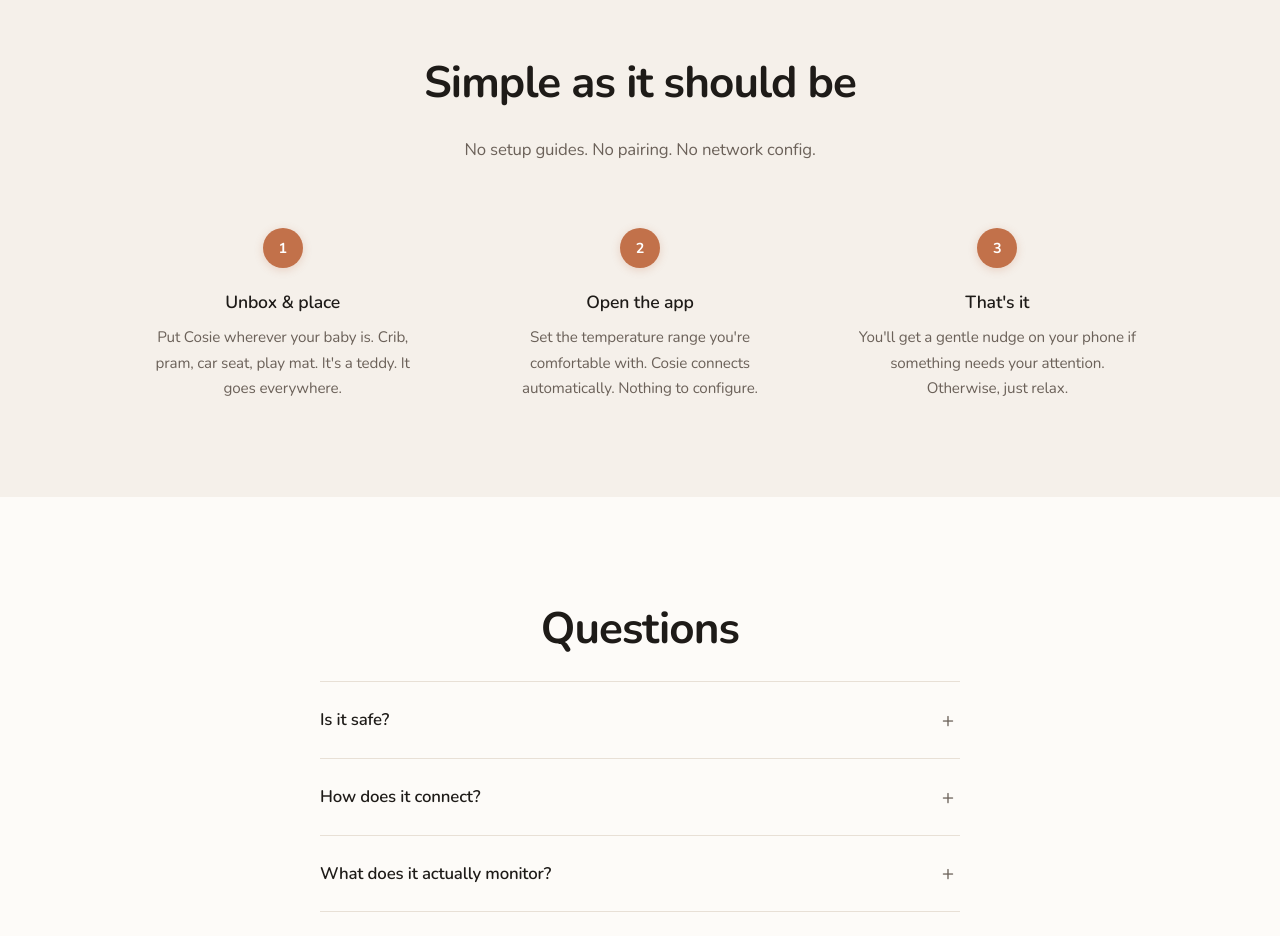
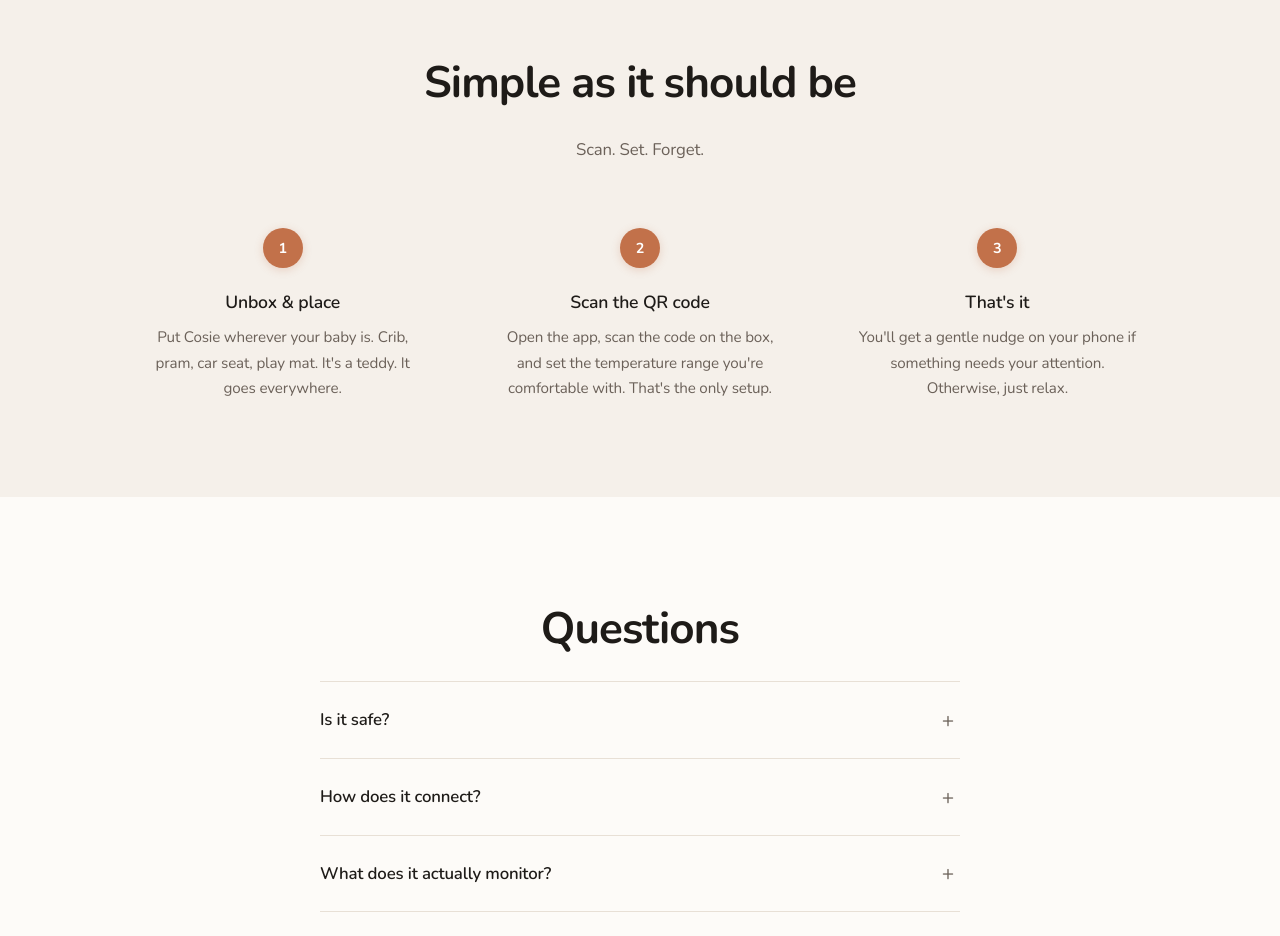
Before and after one commit to lex-dev-agent/cosie, a plain HTML site: page web/index.html in a window 1280 px wide. Shown: the part 2180-3116 px from the top of the page. Drawn offline with nearby package versions, Linux system fonts and the light colour scheme.

Commit message:
Update pairing flow: QR code scan instead of no-pairing claim

```diff
--- a/web/index.html
+++ b/web/index.html
@@ -175,7 +175,7 @@
   <section class="section section-alt" id="how-it-works">
     <div class="container">
       <h2 class="section-title">Simple as it should be</h2>
-      <p class="section-sub">No setup guides. No pairing. No network config.</p>
+      <p class="section-sub">Scan. Set. Forget.</p>
       <div class="steps">
         <div class="step">
           <div class="step-number">1</div>
@@ -184,8 +184,8 @@
         </div>
         <div class="step">
           <div class="step-number">2</div>
-          <h3>Open the app</h3>
-          <p>Set the temperature range you're comfortable with. Cosie connects automatically. Nothing to configure.</p>
+          <h3>Scan the QR code</h3>
+          <p>Open the app, scan the code on the box, and set the temperature range you're comfortable with. That's the only setup.</p>
         </div>
         <div class="step">
           <div class="step-number">3</div>
```
